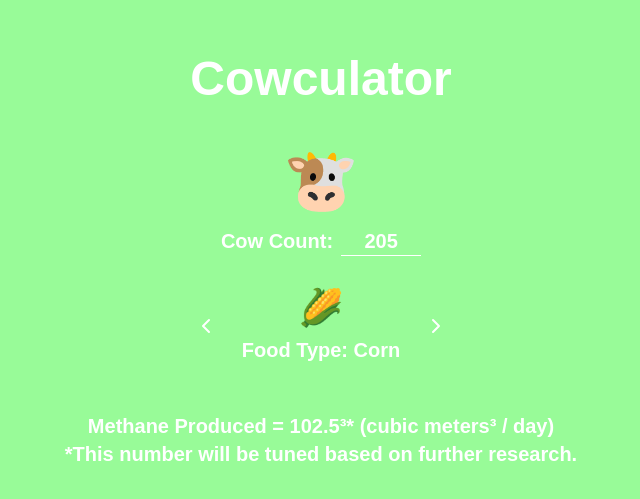
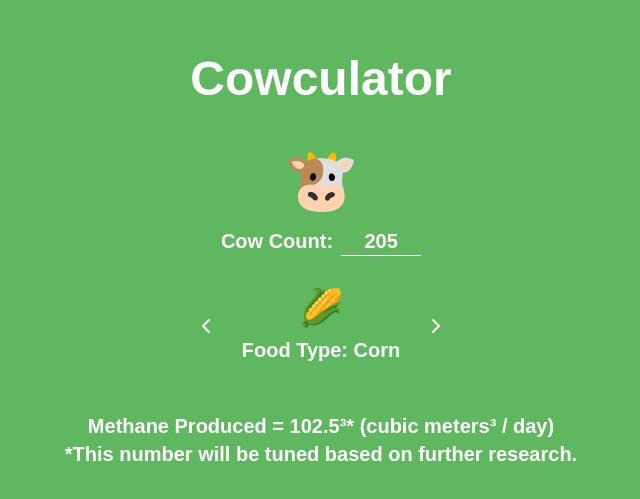
Before and after one commit to JakeRoggenbuck/cowculator, a Next.js app: page / in a window 1280 px wide. Shown: the part 139-638 px from the top of the page, without its empty margins (319-959 px from the left). Built offline with nearby package versions, Linux system fonts and the light colour scheme.

Commit message:
New background color

```diff
--- a/src/app/page.tsx
+++ b/src/app/page.tsx
@@ -38,7 +38,7 @@
     };
 
     return (
-        <div className="min-h-screen bg-[#98FB98] flex items-center justify-center">
+        <div className="min-h-screen bg-[#5fb75f] flex items-center justify-center">
             <div className="text-center text-white p-8">
                 <h1 className="text-5xl font-bold mb-12">Cowculator</h1>
 
```
